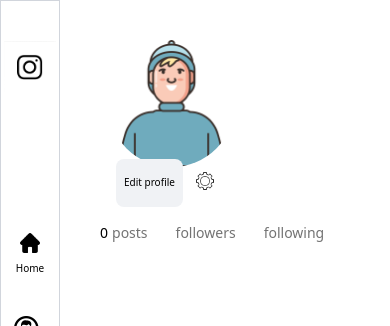
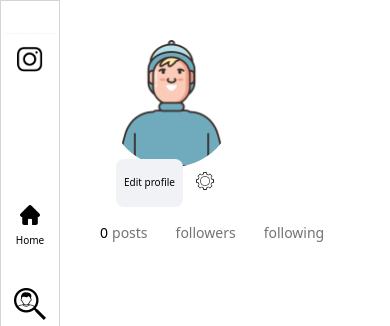
Before and after one commit to kumar9034/Instagram, a React (Vite) app in the folder frontend/: page /profile in a window 390 px wide. Shown: the top 326 px of the page. Built offline with nearby package versions, Linux system fonts and the light colour scheme; no server answers.

Commit message:
fix: Adjust margin and spacing in Menubar component for improved layout

```diff
--- a/frontend/src/component/Menubar.jsx
+++ b/frontend/src/component/Menubar.jsx
@@ -10,9 +10,9 @@ const Menubar = () => {
   return (
     <div >
       <div className='sm:w-30 w-15 sm:h-auto h-screen border-1 border-gray-300 flex flex-col items-center'>
-          <img className='sm:w-16 w-13 sm:h-16 h-13 mt-10' src="/logo1.png" alt="" />
+          <img className='sm:w-16 w-13 sm:h-16 h-13 mt-8' src="/logo1.png" alt="" />
         <a href="/dashboard" smooth={true} duration={500}>
-        <div className='sm:mt-15 mt-35 flex flex-col justify-center items-center gap-2'>
+        <div className='sm:mt-15 mt-30 flex flex-col justify-center items-center gap-2'>
           <img className='w-5 h-5' src="/Home.png" alt="" />
           <p className='sm:text-[13px] text-[10px] sm:font-[700] font-[400] '>Home</p>
         </div>
```
